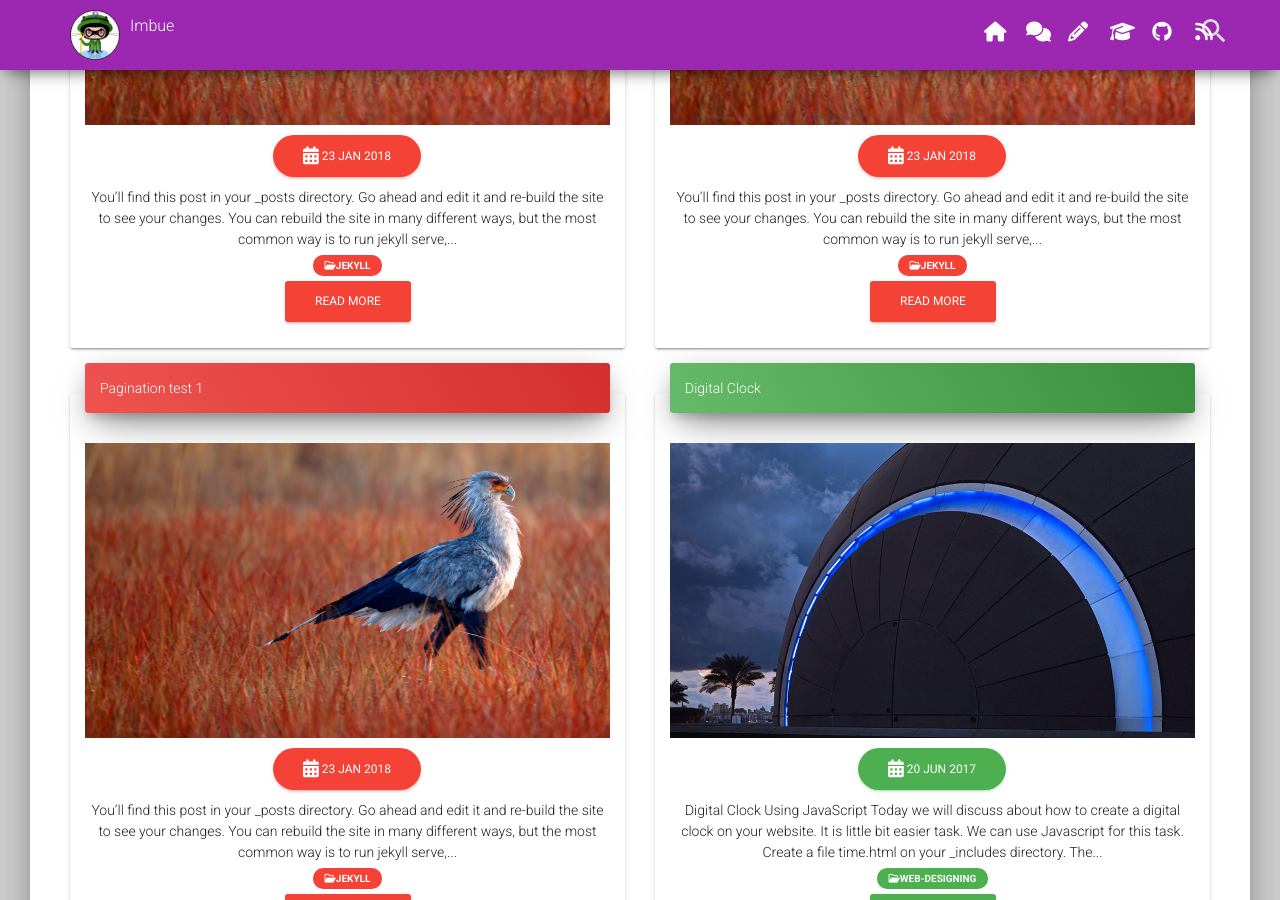
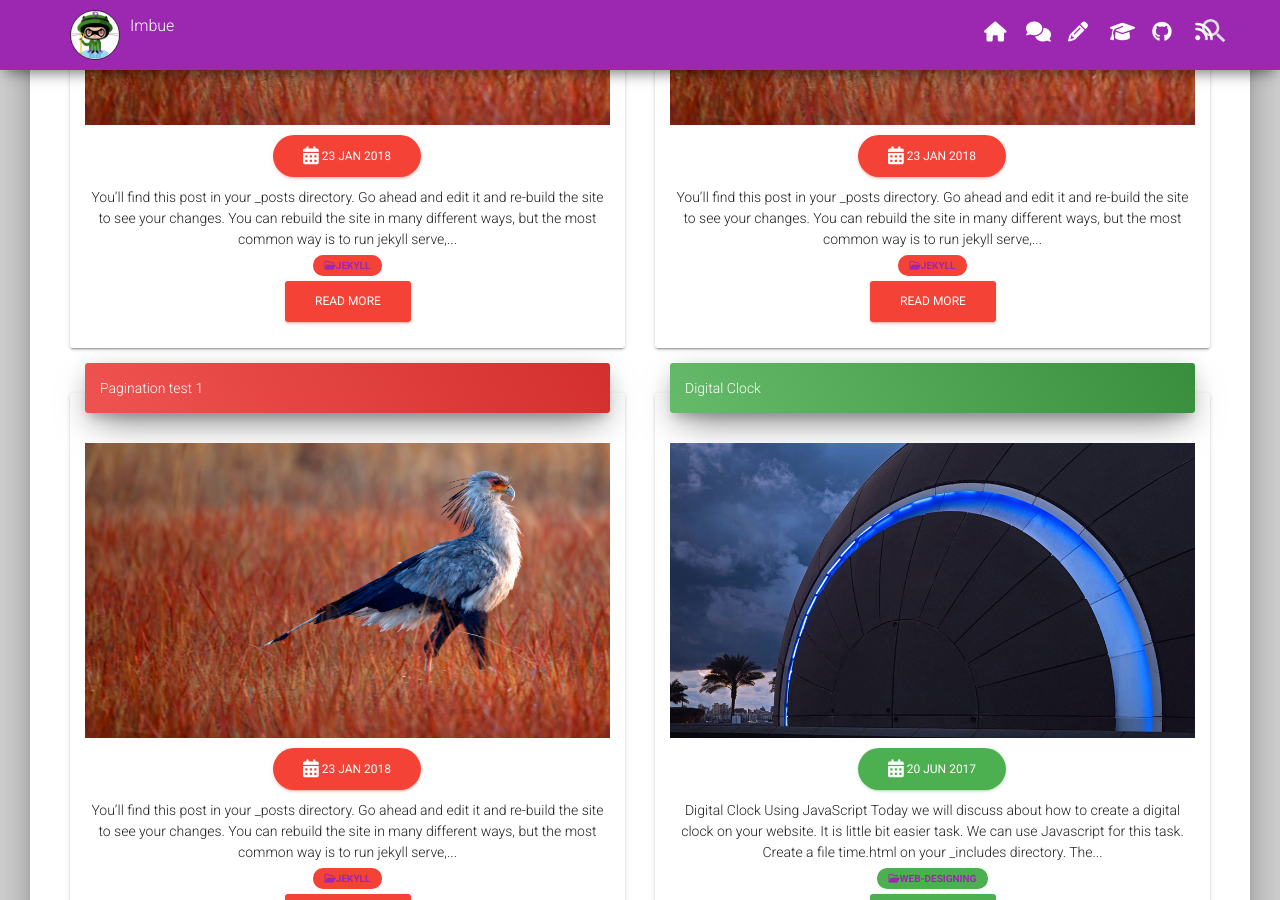
Before and after one commit to tip4programs/imbue, a Jekyll site: the page built from index.html, in a window 1280 px wide and 900 px high, scrolled down 1015 px. Built offline with Jekyll 4.4.1, drawn with Linux system fonts in a browser that asks for light colours; nearby versions of some CDN libraries; the list of posts is cut into pages by our own code.

Commit message:
Update index.html

```diff
--- a/index.html
+++ b/index.html
@@ -25,7 +25,7 @@ title: Welcome to Our Blog
                <i class="fa fa-calendar" aria-hidden="true"></i> {{ post.date | date_to_string }}
                </button>
            <p>{{ post.content | strip_html | truncatewords: 40 }}</p>
-              <span class="label label-{{ post.card_color }}"><a href="{{ site.baseurl }}/category/{{ post.categories }}" class="category-label"><i class="fa fa-folder-open-o"></i>{{ post.categories }}</a></span><br />
+              <span class="label label-{{ post.card_color }}" style="color:#fff;"><a href="{{ site.baseurl }}/category/{{ post.categories }}"><i class="fa fa-folder-open-o"></i>{{ post.categories }}</a></span><br />
                  <a href="{{ post.url | prepend: site.baseurl }}" class="btn btn-{{ post.card_color }}">Read More</a>
            </div>
          </div>
```
